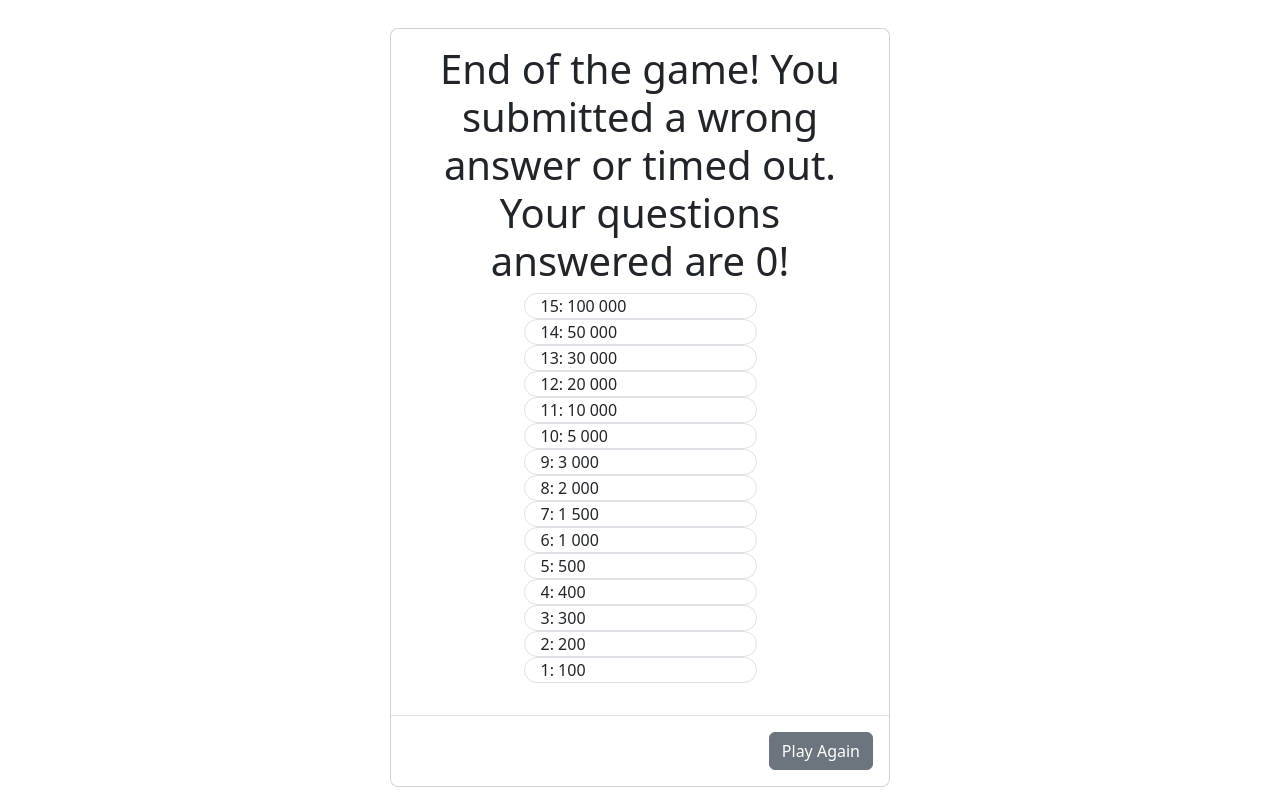
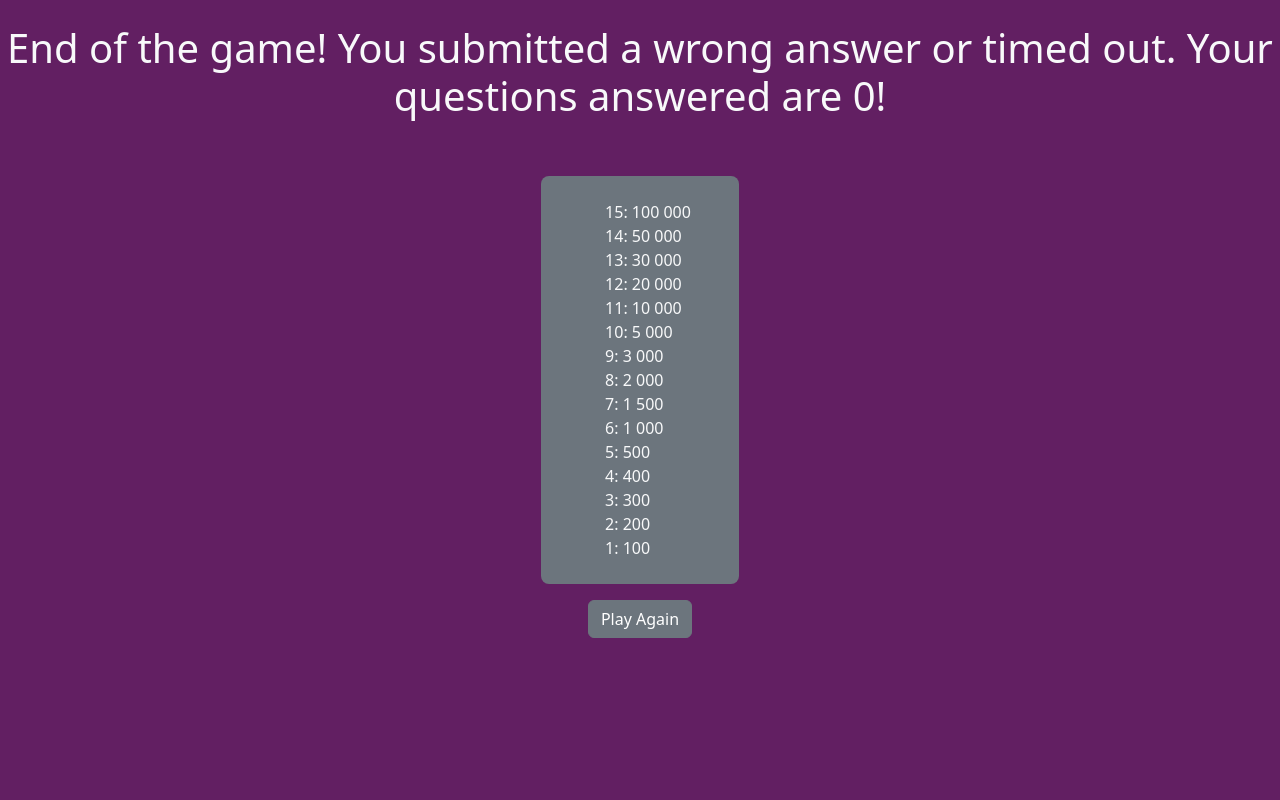
Before and after one commit to hristoz2020/milionaire-game-app, a React (Vite) app: page /score in a window 1280 px wide. Built offline with nearby package versions, Linux system fonts and the light colour scheme.

Commit message:
code refactored

```diff
--- a/src/App.tsx
+++ b/src/App.tsx
@@ -1,5 +1,5 @@
 import { Routes, Route } from "react-router-dom";
-import RewardScale from "./components/RewardScale";
+import RewardScale from "./pages/RewardScale";
 import Home from "./pages/Home";
 import StartGame from "./pages/StartGame";
 
--- a/src/components/Loader.tsx
+++ b/src/components/Loader.tsx
@@ -1,6 +1,6 @@
 const Loader = () => (
 	<div className="d-flex justify-content-center">
-		<div className="spinner-border" role="status">
+		<div className="spinner-border text-light" role="status">
 			<span className="visually-hidden">Loading...</span>
 		</div>
 	</div>
--- a/src/components/QuestionConainer.tsx
+++ b/src/components/QuestionConainer.tsx
@@ -21,7 +21,7 @@ const QuestionConainer: FC<QuestionProps> = ({
 
 	return (
 		<div className="col-10 m-auto">
-			<p className="d-flex justify-content-center bg-white rounded-3 p-3">
+			<p className="d-flex justify-content-center bg-white text-center rounded-3 p-3">
 				{questions[currentQuestionIndex]?.question}
 			</p>
 			<Options
--- a/src/components/RewardScale.tsx
+++ /dev/null
@@ -1,75 +0,0 @@
-import { Link, useNavigate } from "react-router-dom";
-import { rewardsList } from "../constants/rewards";
-import { RootState, useAppDispatch, useAppSelector } from "../redux/store";
-import { resetPoints } from "../redux/slices/pointsSlice";
-import { resetQuestions, setIsResetTimer } from "../redux/slices/questionSlice";
-import { showModal } from "../redux/slices/modalSlice";
-
-const RewardScale = () => {
-	const dispatch = useAppDispatch();
-	const navigate = useNavigate();
-	const points = useAppSelector((state: RootState) => state.points.points);
-
-
-	const handlePlayAgainModal = () => {
-		dispatch(resetPoints());
-		dispatch(resetQuestions());
-		dispatch(showModal(false));
-		dispatch(setIsResetTimer(true))
-		navigate("/start-game");
-	};
-
-	return (
-		<div className="d-flex justify-content-center">
-			<div className="modal fade show d-block" tabIndex={-1}>
-				<div className="modal-dialog">
-					<div className="modal-content">
-						<div className="modal-body d-flex justify-content-center align-items-center flex-column">
-							<div>
-								{points >= 0 && points < 15 && (
-									<h1 className="text-center">
-										End of the game! You submitted a wrong
-										answer or timed out. Your questions
-										answered are {points}!
-									</h1>
-								)}
-								{points === 15 && (
-									<h1 className="text-center">
-										Congratulations, you won 100 000 ! Your
-										questions answered are {points}!
-									</h1>
-								)}
-							</div>
-							<ul className="list-unstyled w-50">
-								{rewardsList.map((reward) => (
-									<li
-										className={`ps-3 pe-3 border rounded-4 ${
-											reward.place === points
-												? "bg-danger rounded-pill"
-												: ""
-										}`}
-										key={reward.id}
-									>
-										{`${reward.place}:  ${reward.price}`}
-									</li>
-								))}
-							</ul>
-						</div>
-						<div className="modal-footer">
-							<Link
-								to={"/start-game"}
-								type="button"
-								className="btn btn-secondary"
-								onClick={handlePlayAgainModal}
-							>
-								Play Again
-							</Link>
-						</div>
-					</div>
-				</div>
-			</div>
-		</div>
-	);
-};
-
-export default RewardScale;
--- a/src/components/Timer.tsx
+++ b/src/components/Timer.tsx
@@ -39,12 +39,12 @@ const Timer = ({ isReset }: { isReset: boolean }) => {
 				cy="50"
 				r={radius}
 				fill="transparent"
-				stroke="#000"
+				stroke="white"
 				strokeWidth="4"
 				strokeDasharray={circumference}
 				strokeDashoffset={strokeDashOffset}
 			/>
-			<text x="50" y="58" textAnchor="middle">
+			<text x="50" y="58" textAnchor="middle" stroke="white">
 				{seconds}
 			</text>
 		</svg>
--- a/src/index.css
+++ b/src/index.css
@@ -3,7 +3,7 @@
   padding: 0;
 }
 
-.home-page, .game-page {
+.home-page, .game-page, .reward-page {
   min-height: 100vh;
   background-color: rgb(98, 31, 98);
 }
--- /dev/null
+++ b/src/pages/RewardScale.tsx
@@ -0,0 +1,69 @@
+import { Link, useNavigate } from "react-router-dom";
+import { rewardsList } from "../constants/rewards";
+import { RootState, useAppDispatch, useAppSelector } from "../redux/store";
+import { resetPoints } from "../redux/slices/pointsSlice";
+import { resetQuestions, setIsResetTimer } from "../redux/slices/questionSlice";
+import { showModal } from "../redux/slices/modalSlice";
+
+const RewardScale = () => {
+	const dispatch = useAppDispatch();
+	const navigate = useNavigate();
+	const points = useAppSelector((state: RootState) => state.points.points);
+
+	const handlePlayAgainModal = () => {
+		dispatch(resetPoints());
+		dispatch(resetQuestions());
+		dispatch(showModal(false));
+		dispatch(setIsResetTimer(true));
+		navigate("/start-game");
+	};
+
+	return (
+		<div className="reward-page">
+			<div className="">
+				<div className="d-flex justify-content-center align-items-center flex-column">
+					<div className="mt-4">
+						{points >= 0 && points < 15 && (
+							<h1 className="text-center text-light">
+								End of the game! You submitted a wrong answer or
+								timed out. Your questions answered are {points}!
+							</h1>
+						)}
+						{points === 15 && (
+							<h1 className="text-center text-light">
+								Congratulations, you won 100 000 ! Your
+								questions answered are {points}!
+							</h1>
+						)}
+					</div>
+					<ul className="list-unstyled rounded-3 bg-secondary p-4 px-5 mt-5">
+						{rewardsList.map((reward) => (
+							<li
+								className={`rounded text-left text-danger text-light ps-3 m-auto ${
+									reward.place === points
+										? "border border-dark "
+										: ""
+								}`}
+								key={reward.id}
+							>
+								{`${reward.place}:  ${reward.price}`}
+							</li>
+						))}
+					</ul>
+				</div>
+				<div className="d-flex justify-content-center">
+					<Link
+						to={"/start-game"}
+						type="button"
+						className="btn btn-secondary"
+						onClick={handlePlayAgainModal}
+					>
+						Play Again
+					</Link>
+				</div>
+			</div>
+		</div>
+	);
+};
+
+export default RewardScale;
--- a/src/pages/StartGame.tsx
+++ b/src/pages/StartGame.tsx
@@ -47,6 +47,7 @@ const StartGame: FC = () => {
 
 	useEffect(() => {
 		if (points === 15) {
+			dispatch(setIsVisibleNexBtn(false));
 			setTimeout(() => {
 				dispatch(showModal(true));
 			}, 2000);
--- a/src/redux/slices/questionSlice.tsx
+++ b/src/redux/slices/questionSlice.tsx
@@ -3,6 +3,7 @@ import { Question, Response_code } from "../../types/questionTypes";
 import { BASE_URL } from "../../service/config";
 
 interface QuestionState {
+	responseQuestions: Response_code;
 	questions: Question[];
 	isLoading: boolean;
 	currentQuestionIndex: number;
@@ -12,6 +13,7 @@ interface QuestionState {
 }
 
 const initialState: QuestionState = {
+	responseQuestions: { status: 0, results: [] },
 	questions: [],
 	isLoading: false,
 	currentQuestionIndex: 0,
@@ -24,10 +26,10 @@ export const getQuestions = createAsyncThunk("questions/get", async () => {
 	const response = await fetch(BASE_URL, {
 		method: "GET",
 	});
-	// eslint-disable-next-line @typescript-eslint/no-unsafe-assignment
-	const data: Response_code = await response.json();
-	const questions: Question[] = data.results;
-	return questions;
+
+	const data = await response.json();
+
+	return data.results;
 });
 
 const questionSlice = createSlice({
--- a/src/types/questionTypes.tsx
+++ b/src/types/questionTypes.tsx
@@ -10,4 +10,4 @@ export type Question = {
 export type Response_code = {
 	status: number;
 	results: Question[];
-};
+}
```
Also changed, not shown: src/assets/images/Who wants to be a Millionaire_files/main.tsx (deleted, +0 -34 lines), src/assets/images/Who wants to be a Millionaire_files/image.webp (deleted), 1 other file (tests, documents, lock files or other folders).
